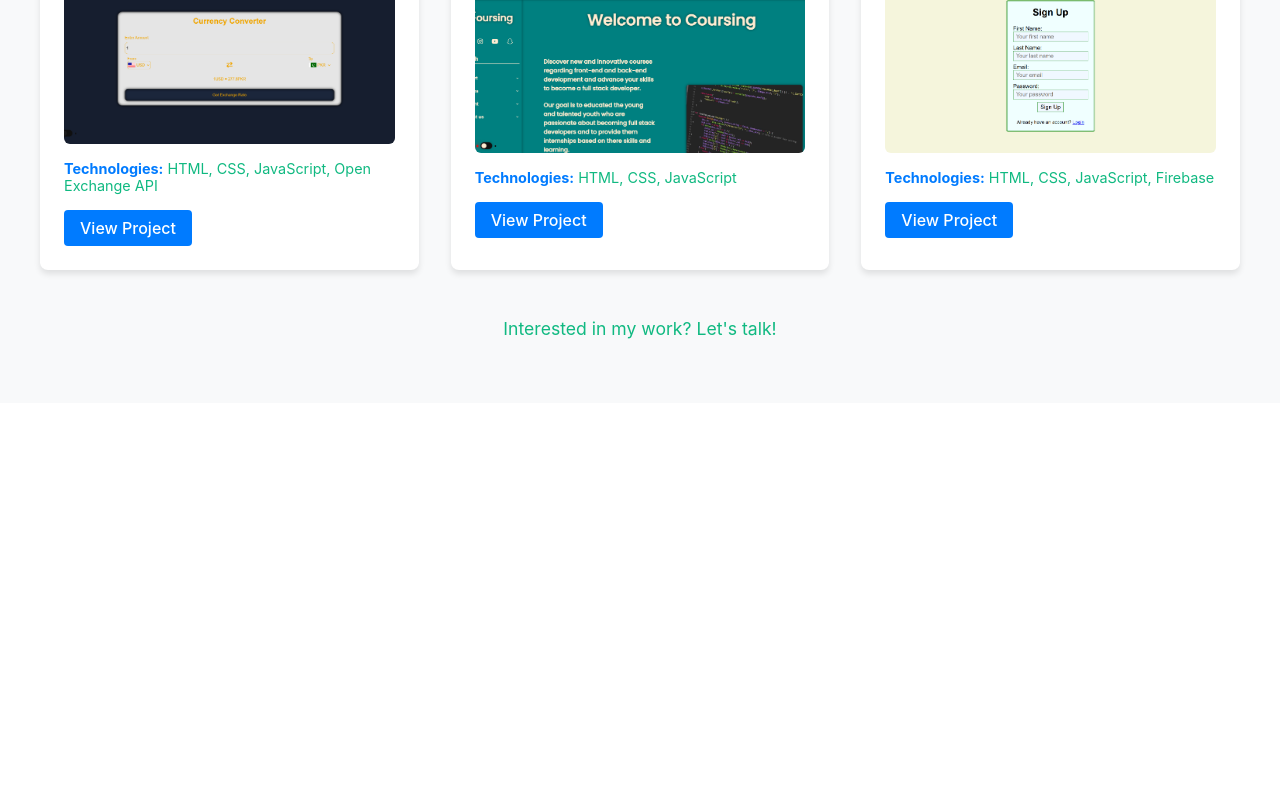
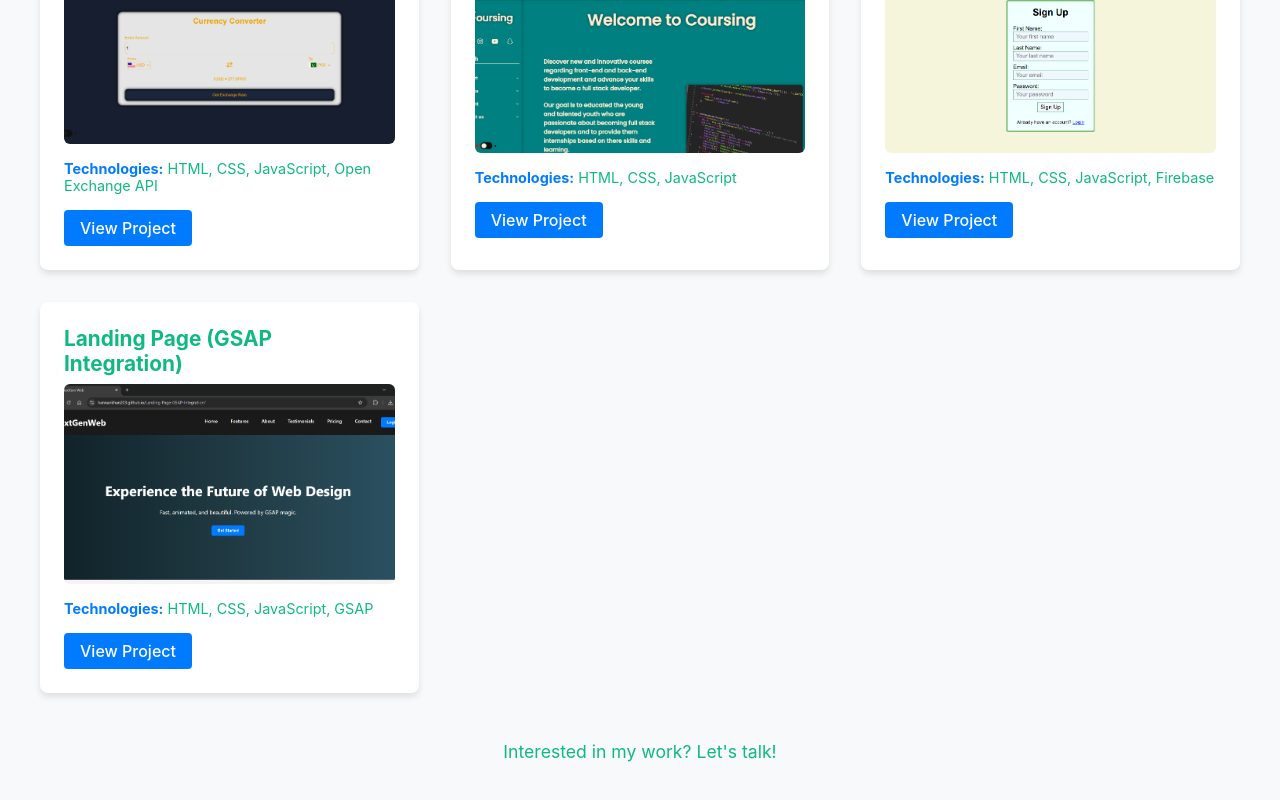
Before and after one commit to Hannankhan203/My-React-Portfolio, a React (Create React App) app: page /projects in a window 1280 px wide. Shown: the part 753-1553 px from the top of the page. Before the commit the page ends 1156 px from the top, so only its background shows below. Built offline with nearby package versions, Linux system fonts and the light colour scheme.

Commit message:
Added a new project

```diff
--- a/src/components/Projects.jsx
+++ b/src/components/Projects.jsx
@@ -8,6 +8,7 @@ import Notes from "../assets/Notes.PNG";
 import CurrencyConverter from "../assets/Currency Converter.PNG";
 import CoursingSite from "../assets/Coursing Site.PNG";
 import AuthenticationForm from "../assets/Authentication Form.PNG";
+import NextGenWeb from "../assets/NextGen Web.png";
 
 gsap.registerPlugin(ScrollTrigger);
 
@@ -90,6 +91,14 @@ function Projects({ darkMode }) {
       tech: "HTML, CSS, JavaScript, Firebase",
       href: "https://authentication-form-203.netlify.app/",
     },
+    {
+      id: 7,
+      title: "Landing Page (GSAP Integration)",
+      src: NextGenWeb,
+      alt: "Landing Page (GSAP Integration)",
+      tech: "HTML, CSS, JavaScript, GSAP",
+      href: "https://hannankhan203.github.io/Landing-Page-GSAP-Integration/"
+    }
   ];
 
   return (
```
Also changed, not shown: src/assets/NextGen Web.png (added).
